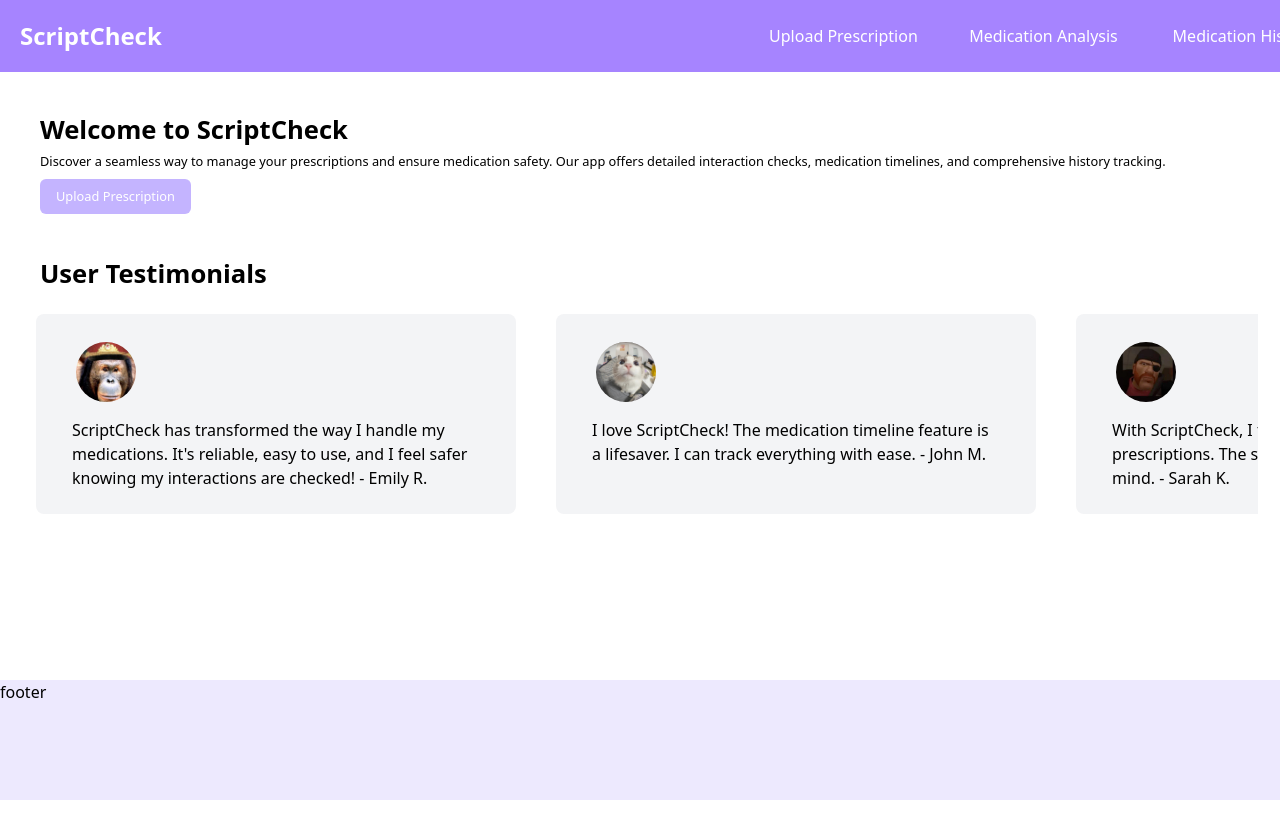
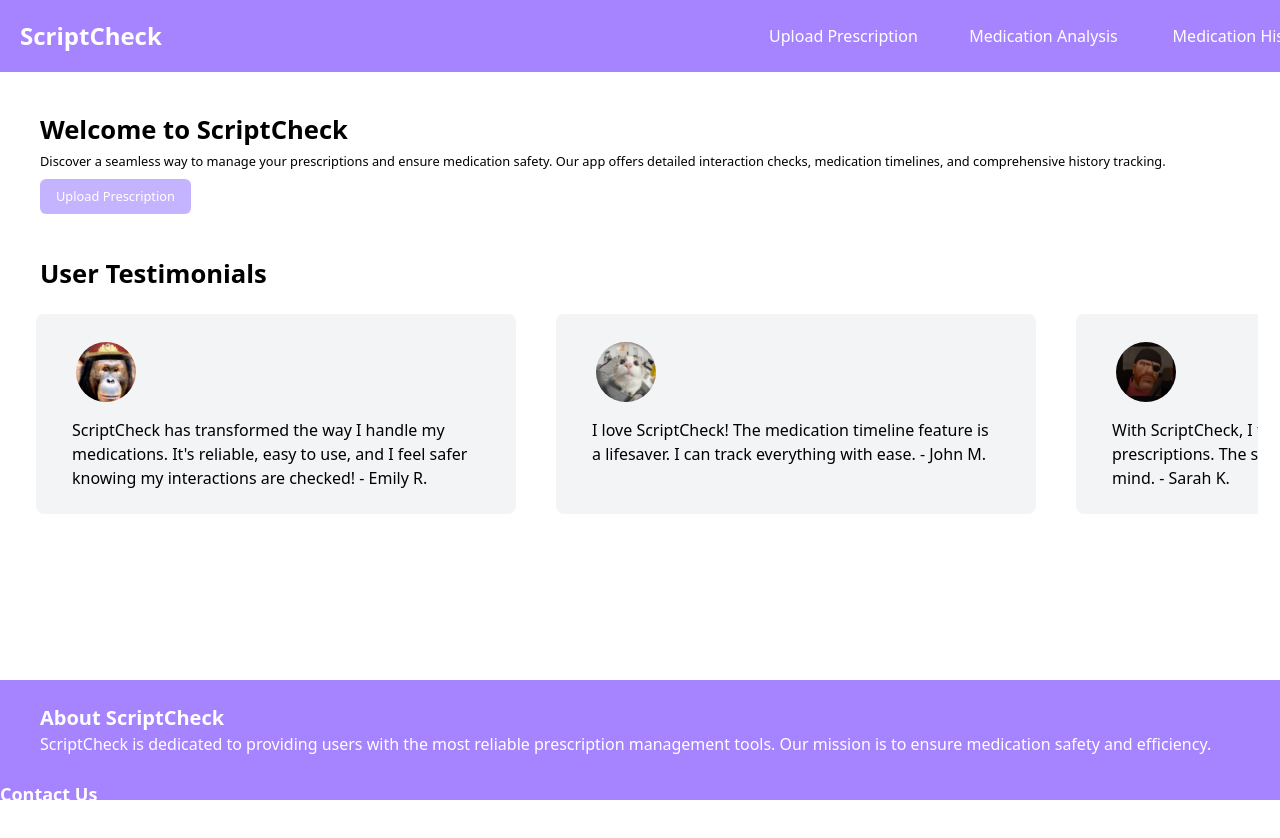
Before and after one commit to ad1tyq/PrescriptCheck, a React (Vite) app in the folder frontend/: page / in a window 1280 px wide. Shown: the top 838 px of the page. Before the commit the page ends 800 px from the top, so only its background shows below. Built offline with nearby package versions, Linux system fonts and the light colour scheme.

Commit message:
footer edited

```diff
--- a/frontend/src/components/footer.jsx
+++ b/frontend/src/components/footer.jsx
@@ -1,8 +1,16 @@
 function Footer(){
     return(
         <>
-        <div className="absolute w-[100%] h-[15%] bottom-0 bg-violet-100 justify-baseline">
-            footer
+        <div className="absolute w-[100%] h-[15%] bottom-0 bg-violet-400 flex flex-wrap justify-between">
+            <div className="flex-auto text-white mt-6 ml-10">
+                <a href="/" className="font-semibold mb-3 text-xl">About ScriptCheck</a>
+                <p>ScriptCheck is dedicated to providing users with the most reliable prescription management tools. Our mission is to ensure medication safety and efficiency.</p>
+            </div>
+            <div className="flex-auto mt-6 text-white">
+                <h1 className="font-semibold text-lg">Contact Us</h1>
+                <p>Email: support@prescriptcheck.com</p>
+                <p>Phone: +1 234 567 890</p>
+            </div>
         </div>
         </>
     )
```
